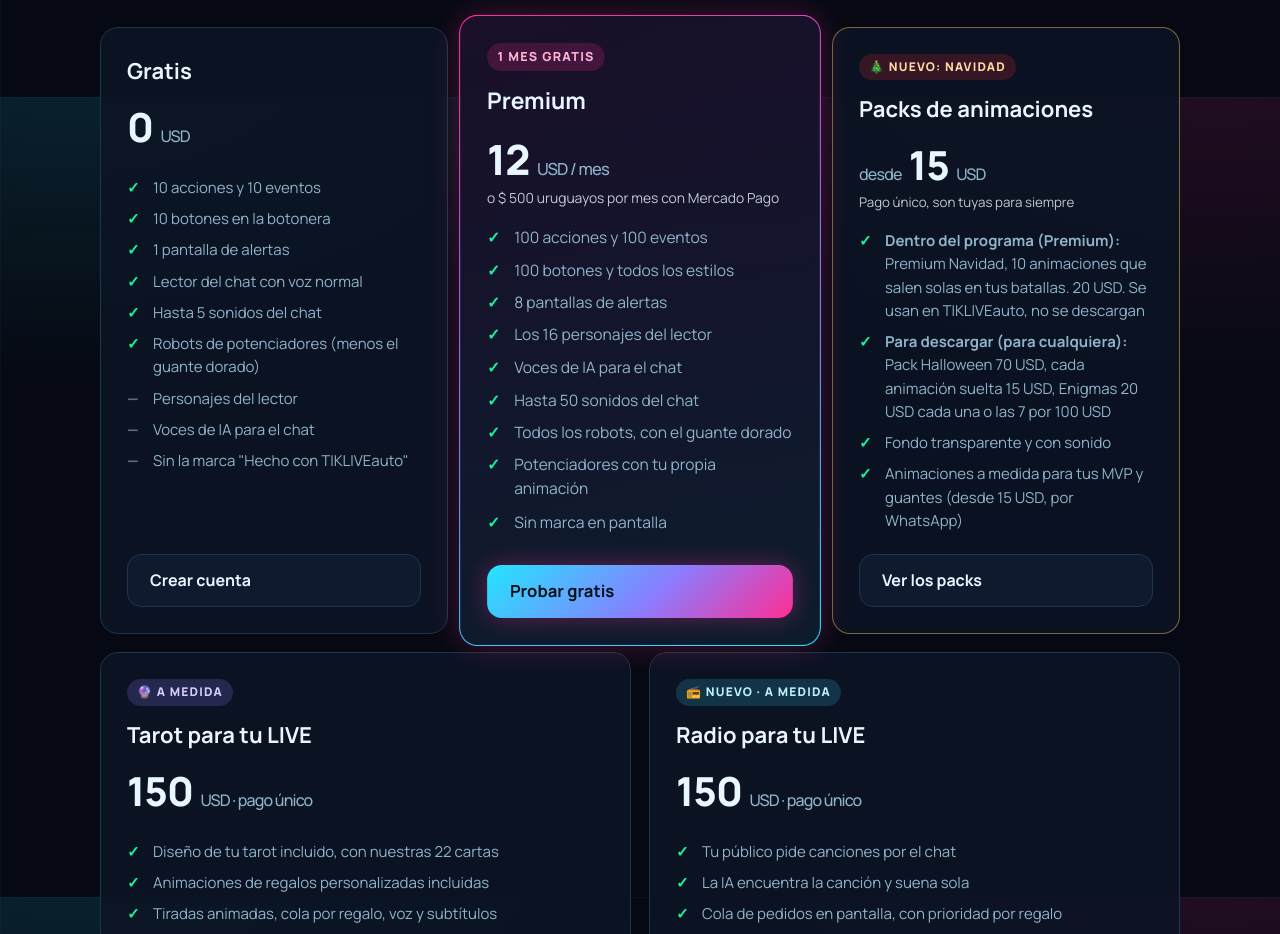
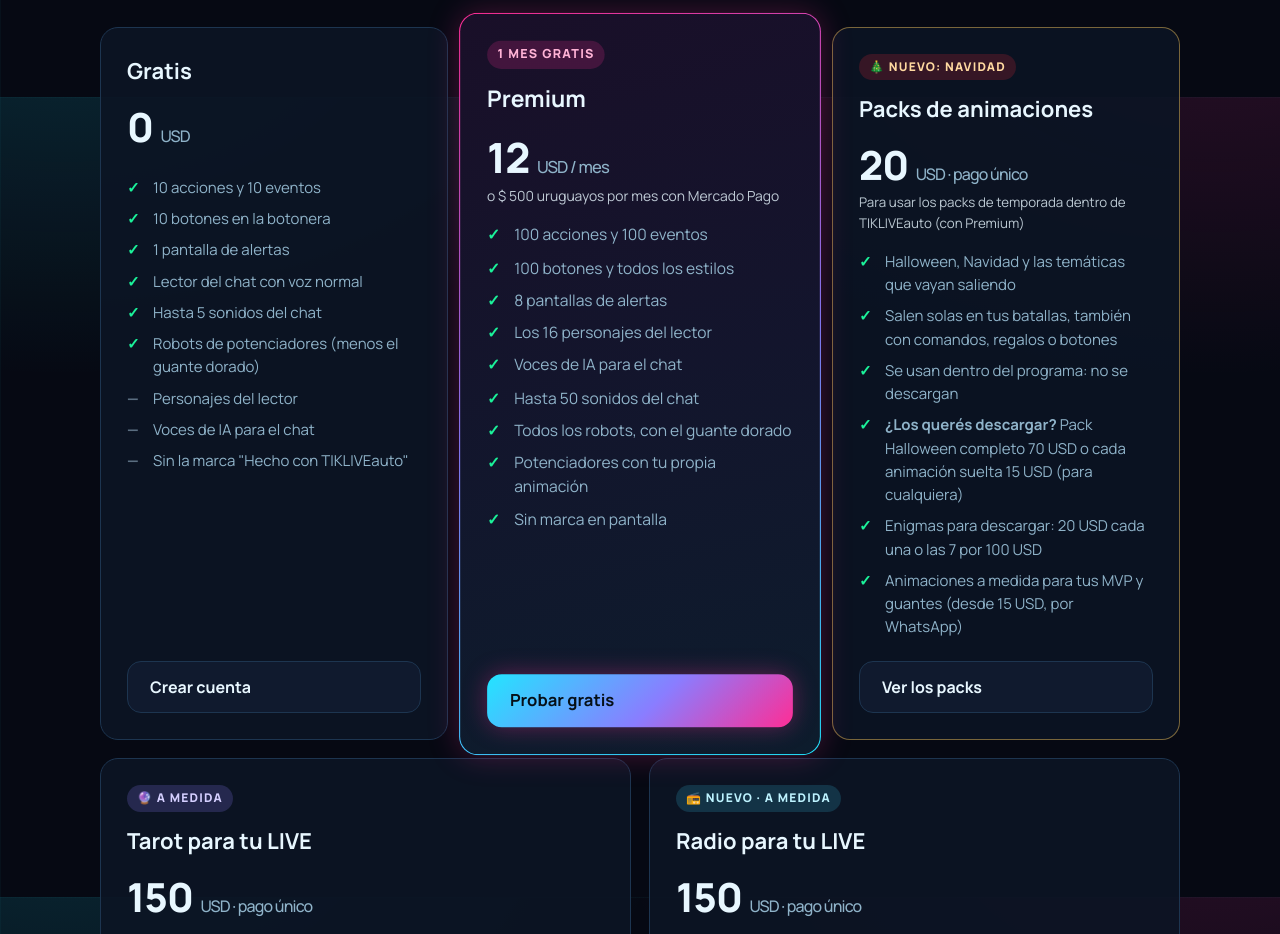
Before and after one commit to agrogrowshopuy-eng/tikliveauto, a plain HTML site: page index.html in a window 1280 px wide. Shown: the part 3903-4837 px from the top of the page. Drawn offline with Linux system fonts and the light colour scheme; a web font is replaced by a local one.

Commit message:
Packs: 20 USD para usarlos en el programa, descarga aparte

```diff
--- a/index.html
+++ b/index.html
@@ -221,12 +221,14 @@
         <div class="plan packs">
           <span class="etiqueta" style="background:rgba(230,40,55,.2);color:#ffd9a0">🎄 NUEVO: NAVIDAD</span>
           <h3>Packs de animaciones</h3>
-          <div class="precio"><small>desde</small> 15 <small>USD</small></div>
-          <small style="display:block;opacity:.8;margin-top:-6px">Pago único, son tuyas para siempre</small>
+          <div class="precio">20 <small>USD · pago único</small></div>
+          <small style="display:block;opacity:.8;margin-top:-6px">Para usar los packs de temporada dentro de TIKLIVEauto (con Premium)</small>
           <ul>
-            <li><b>Dentro del programa (Premium):</b> Premium Navidad, 10 animaciones que salen solas en tus batallas. 20 USD. Se usan en TIKLIVEauto, no se descargan</li>
-            <li><b>Para descargar (para cualquiera):</b> Pack Halloween 70 USD, cada animación suelta 15 USD, Enigmas 20 USD cada una o las 7 por 100 USD</li>
-            <li>Fondo transparente y con sonido</li>
+            <li>Halloween, Navidad y las temáticas que vayan saliendo</li>
+            <li>Salen solas en tus batallas, también con comandos, regalos o botones</li>
+            <li>Se usan dentro del programa: no se descargan</li>
+            <li><b>¿Los querés descargar?</b> Pack Halloween completo 70 USD o cada animación suelta 15 USD (para cualquiera)</li>
+            <li>Enigmas para descargar: 20 USD cada una o las 7 por 100 USD</li>
             <li>Animaciones a medida para tus MVP y guantes (desde 15 USD, por WhatsApp)</li>
           </ul>
           <a class="boton" href="packs.html">Ver los packs</a>
```
